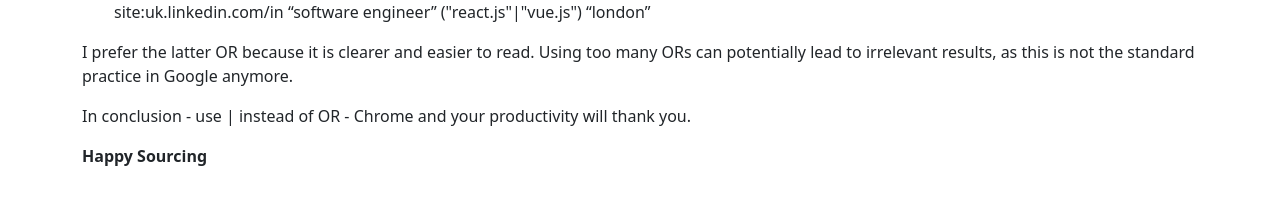
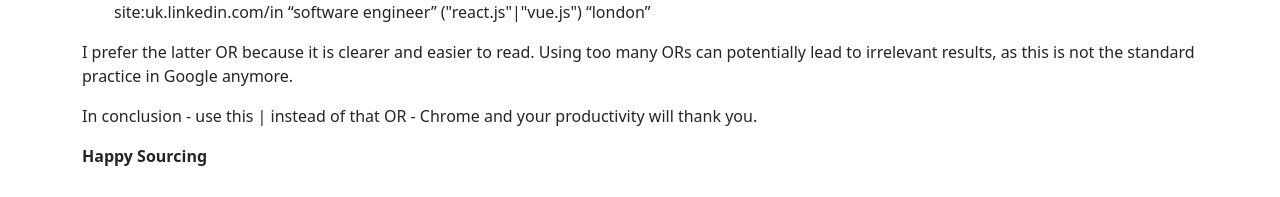
Before and after one commit to ajzdunek/ajzdunek.github.io, a Jekyll site: the page built from docs/_posts/2023-01-01-OR-vs-|.md, in a window 1280 px wide. Shown: the part 1331-1528 px from the top of the page. Built offline with Jekyll 4.4.1, drawn with Linux system fonts in a browser that asks for light colours; nearby versions of some CDN libraries; a script that is not in the unit is left out.

Commit message:
last min. changes to OR post

```diff
--- a/docs/_posts/2023-01-01-OR-vs-|.md
+++ b/docs/_posts/2023-01-01-OR-vs-|.md
@@ -27,6 +27,6 @@ The result was - **site:uk.linkedin.com/in “python developer” (flask OR djan
 
 I prefer the latter OR because it is clearer and easier to read. Using too many ORs can potentially lead to irrelevant results, as this is not the standard practice in Google anymore.
 
-<p>In conclusion - use | instead of OR - Chrome and your productivity will thank you. </p>
+<p>In conclusion - use this | instead of that OR - Chrome and your productivity will thank you. </p>
 
 **Happy Sourcing**
```
